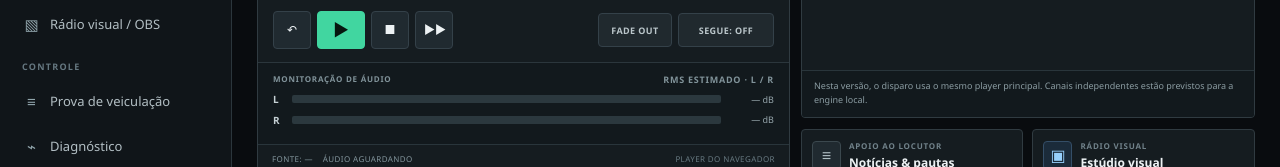
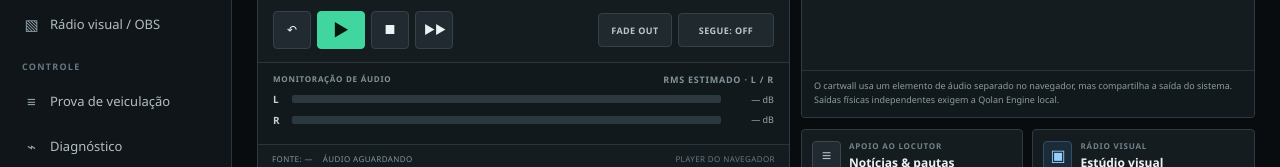
Before and after one commit to iellyson-maker/radio-saas-backend, a website: page web/public/index.html in a window 1280 px wide. Shown: the part 471-638 px from the top of the page. Drawn offline with Linux system fonts and the light colour scheme; no server answers.

Commit message:
fix(audit): resolve reverse-audit regressions

```diff
--- a/web/public/index.html
+++ b/web/public/index.html
@@ -128,7 +128,7 @@
               <div class="cart-live-label"><span class="cart-live-dot"></span><b id="cartNowLabel">Cartwall aguardando disparo</b><small id="cartDuckingLabel">Áudio de apoio</small></div>
               <div class="cart-tabs"><button class="active" data-cart-filter="all">TODOS</button><button data-cart-filter="jingle">VINHETAS</button><button data-cart-filter="spot">COMERCIAIS</button><button data-cart-filter="track">TRILHAS</button></div>
               <div id="cartList" class="cart-grid empty-state">Importe vinhetas, comerciais ou trilhas para montar a cartucheira.</div>
-              <p class="panel-note">Nesta versão, o disparo usa o mesmo player principal. Canais independentes estão previstos para a engine local.</p>
+              <p class="panel-note">O cartwall usa um elemento de áudio separado no navegador, mas compartilha a saída do sistema. Saídas físicas independentes exigem a Qolan Engine local.</p>
             </section>
 
             <div class="studio-support-grid">
```
